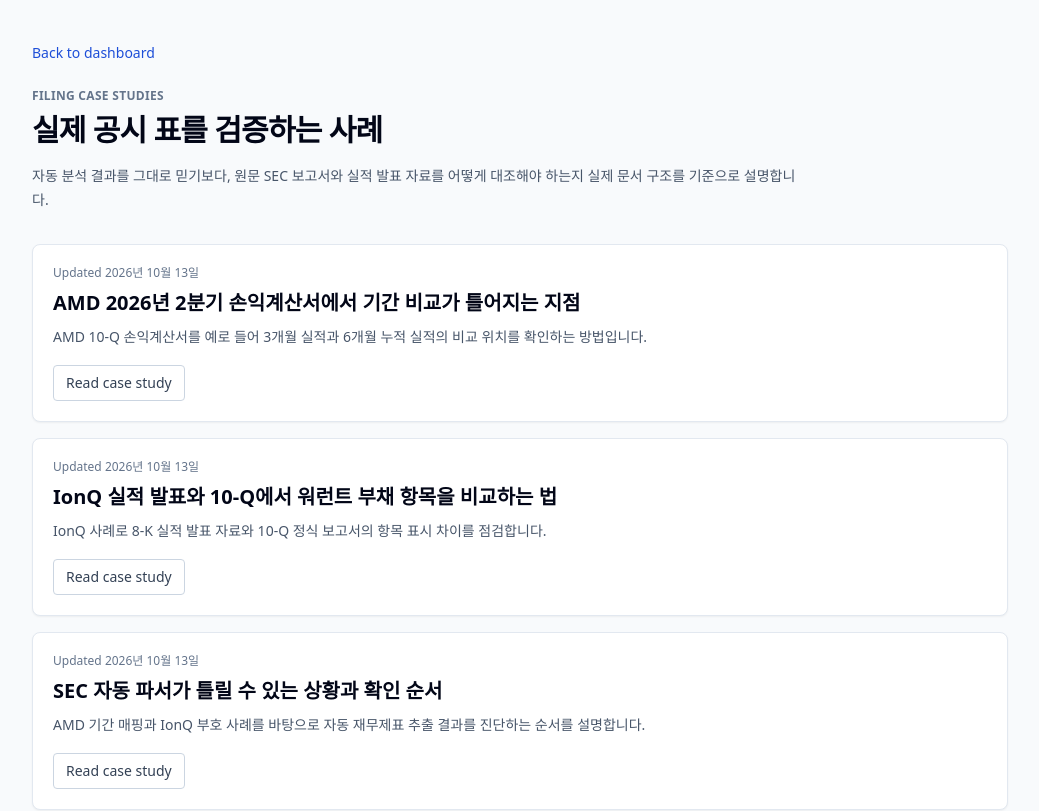
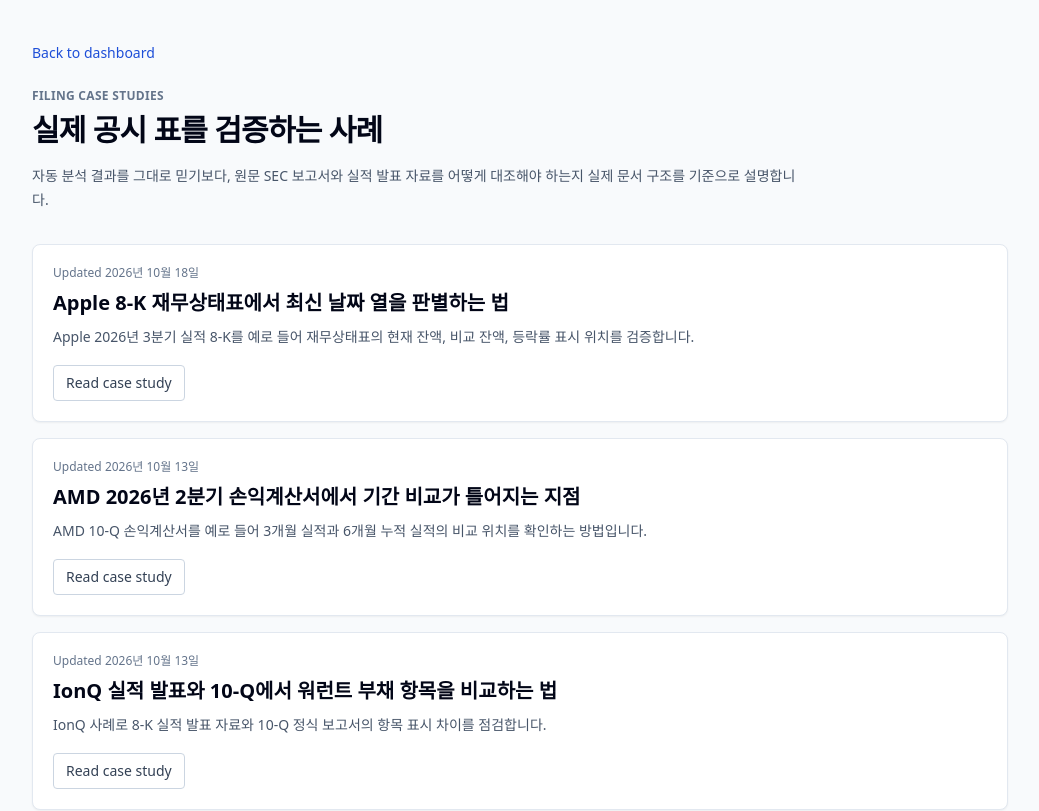
Before and after one commit to korea7030/stock_analysis_mvp, a Next.js app in the folder frontend/: page /case-studies in a window 1280 px wide. Shown: the top 811 px of the page, without its empty margins (120-1159 px from the left). Built offline with nearby package versions, Linux system fonts and the light colour scheme; no server answers.

Commit message:
feat(content): publish Apple balance sheet case

```diff
--- a/frontend/app/case-studies/caseStudyData.ts
+++ b/frontend/app/case-studies/caseStudyData.ts
@@ -12,6 +12,87 @@
 };
 
 export const caseStudies = [
+  {
+    slug: "aapl-2026-q3-balance-sheet-date-order",
+    title: "Apple 8-K 재무상태표에서 최신 날짜 열을 판별하는 법",
+    description:
+      "Apple 2026년 3분기 실적 8-K를 예로 들어 재무상태표의 현재 잔액, 비교 잔액, 등락률 표시 위치를 검증합니다.",
+    publishedAt: "2026-10-18",
+    updatedAt: "2026-10-18",
+    author: editorialAuthor,
+    sources: [
+      {
+        label: "Apple 2026 Q3 earnings Form 8-K",
+        url: "https://www.sec.gov/Archives/edgar/data/320193/000032019326000018/0000320193-26-000018-index.htm",
+        documentType: "SEC Form 8-K filing index",
+        publishedAt: "2026-07-30",
+        accessionNumber: "0000320193-26-000018",
+      },
+      {
+        label: "Apple 2026 Q3 earnings release exhibit",
+        url: "https://www.sec.gov/Archives/edgar/data/320193/000032019326000018/a8-kex991q3202606272026.htm",
+        documentType: "SEC Form 8-K Exhibit 99.1",
+        publishedAt: "2026-07-30",
+        accessionNumber: "0000320193-26-000018",
+      },
+      {
+        label: "Apple 2026 Q3 Form 10-Q",
+        url: "https://www.sec.gov/Archives/edgar/data/320193/000032019326000020/aapl-20260627.htm",
+        documentType: "SEC Form 10-Q",
+        publishedAt: "2026-07-31",
+        accessionNumber: "0000320193-26-000020",
+      },
+    ],
+    evidence: {
+      title: "Apple 재무상태표 기준일별 재계산",
+      description: "단위는 백만 달러입니다. 변화율은 2026년 6월 27일 잔액과 2025년 9월 27일 잔액을 비교한 값이며 전년 동기 비교가 아닙니다.",
+      columns: ["항목", "2026-06-27", "2025-09-27", "재계산"],
+      rows: [
+        ["현금 및 현금성자산", "39,544", "35,934", "+10.0%"],
+        ["매출채권", "31,398", "39,777", "-21.1%"],
+        ["재고자산", "11,092", "5,718", "+94.0%"],
+        ["총자산", "383,266", "359,241", "+6.7%"],
+        ["총부채", "275,746", "285,508", "-3.4%"],
+        ["총주주자본", "107,520", "73,733", "+45.8%"],
+      ],
+    },
+    limitations: [
+      "두 열은 분기말과 직전 회계연도말 잔액이므로 전년 동기 성장률로 해석할 수 없습니다.",
+      "잔액 변화만으로 원인을 확정할 수 없으며 현금흐름표와 재무제표 주석을 함께 확인해야 합니다.",
+      "실적 발표 Exhibit 99.1의 표는 빠른 확인용이며 다음 날 제출된 10-Q가 더 상세한 기준 문서입니다.",
+    ],
+    corrections: [],
+    sections: [
+      {
+        title: "실적 8-K의 실제 표는 Exhibit 99.1에 있습니다",
+        body: [
+          "Apple은 2026년 7월 30일 Item 2.02 실적 8-K를 제출했습니다. 8-K 본문은 2026년 6월 27일 종료 분기의 실적 발표를 알리고, 손익계산서·재무상태표·현금흐름표는 Exhibit 99.1에 첨부합니다.",
+          "먼저 ticker와 form만 확인하지 말고 accession 0000320193-26-000018, filing date, Exhibit 99.1을 함께 확인해야 다른 8-K나 본문 표지를 재무제표로 오인하지 않습니다.",
+        ],
+      },
+      {
+        title: "재무상태표는 기간이 아니라 두 기준일을 비교합니다",
+        body: [
+          "Apple 표의 왼쪽 열은 2026년 6월 27일, 오른쪽 열은 2025년 9월 27일입니다. 손익계산서처럼 Three Months Ended나 Nine Months Ended를 비교하는 표가 아니라 각 날짜 시점의 자산·부채·자본 잔액입니다.",
+          "따라서 총자산 383,266과 359,241의 +6.7%는 약 9개월 동안의 잔액 변화입니다. 이를 전년 동기 성장률이나 단일 분기 증가율이라고 부르면 기간 의미가 달라집니다.",
+        ],
+      },
+      {
+        title: "등락률은 최신 날짜 값에 표시해야 합니다",
+        body: [
+          "현재값은 단순히 특정 연도나 화면 방향으로 추측하지 않고 두 날짜 중 더 최근 날짜로 결정합니다. 이 표에서는 2026년 6월 27일 값이 현재값이므로 모든 등락률 배지는 왼쪽 숫자 셀에 붙어야 합니다.",
+          "과거값 35,934 옆에 현금 증가율 +10.0%를 표시하면 계산식이 맞더라도 표시 기준은 틀립니다. 반대로 열 순서가 과거에서 현재로 배치된 다른 기업에서는 오른쪽 최신 날짜 셀에 배지를 붙여야 합니다.",
+        ],
+      },
+      {
+        title: "숫자 셀 순서만으로 비교하면 안 됩니다",
+        body: [
+          "헤더 연결 없이 숫자 셀을 두 개씩 묶으면 공백 셀, 통화 기호, colspan 때문에 현재값과 과거값 위치를 뒤집을 수 있습니다. 날짜 헤더가 어느 열 범위를 덮는지 먼저 계산한 뒤 해당 범위의 숫자와 연결해야 합니다.",
+          "검증 순서는 공식 표 제목 확인, 두 기준일 읽기, 최신 날짜 선택, 같은 행의 잔액 두 개 재계산, 최신 날짜 셀의 배지 위치 확인입니다. 날짜를 연결할 수 없다면 등락률을 추정하지 않는 것이 안전합니다.",
+        ],
+      },
+    ],
+  },
   {
     slug: "amd-2026-q2-income-statement-periods",
     title: "AMD 2026년 2분기 손익계산서에서 기간 비교가 틀어지는 지점",
```
Also changed, not shown: 1 other file (tests, documents, lock files or other folders).
